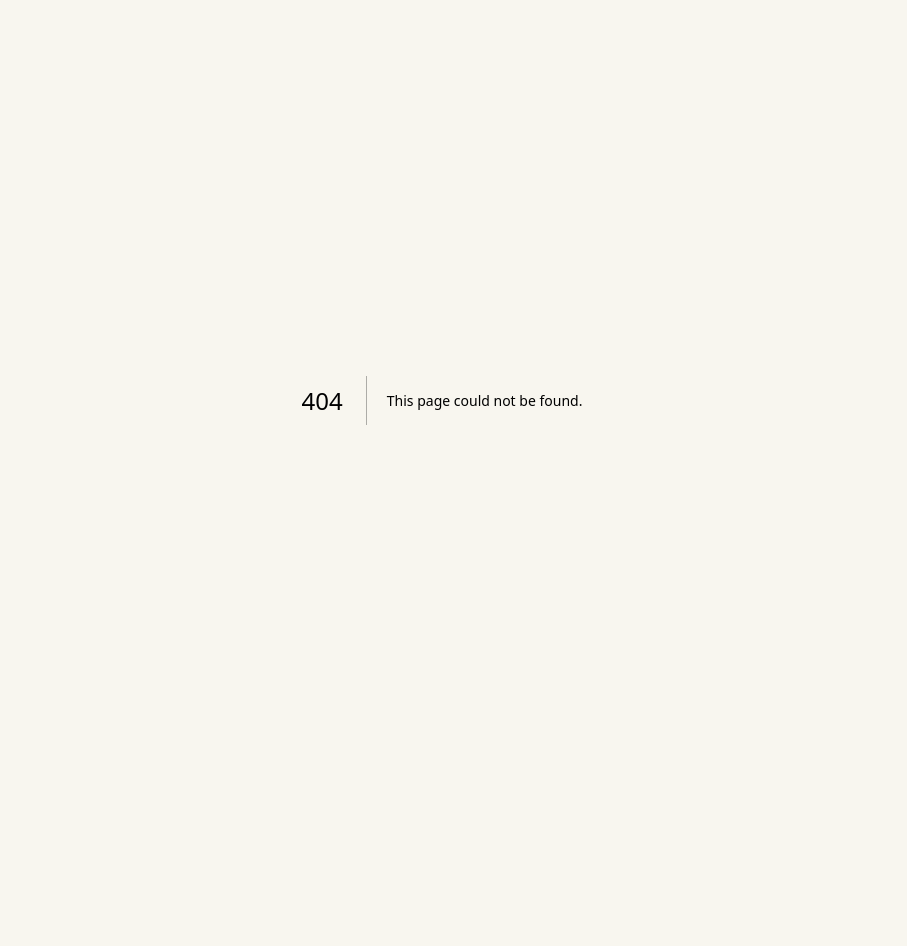
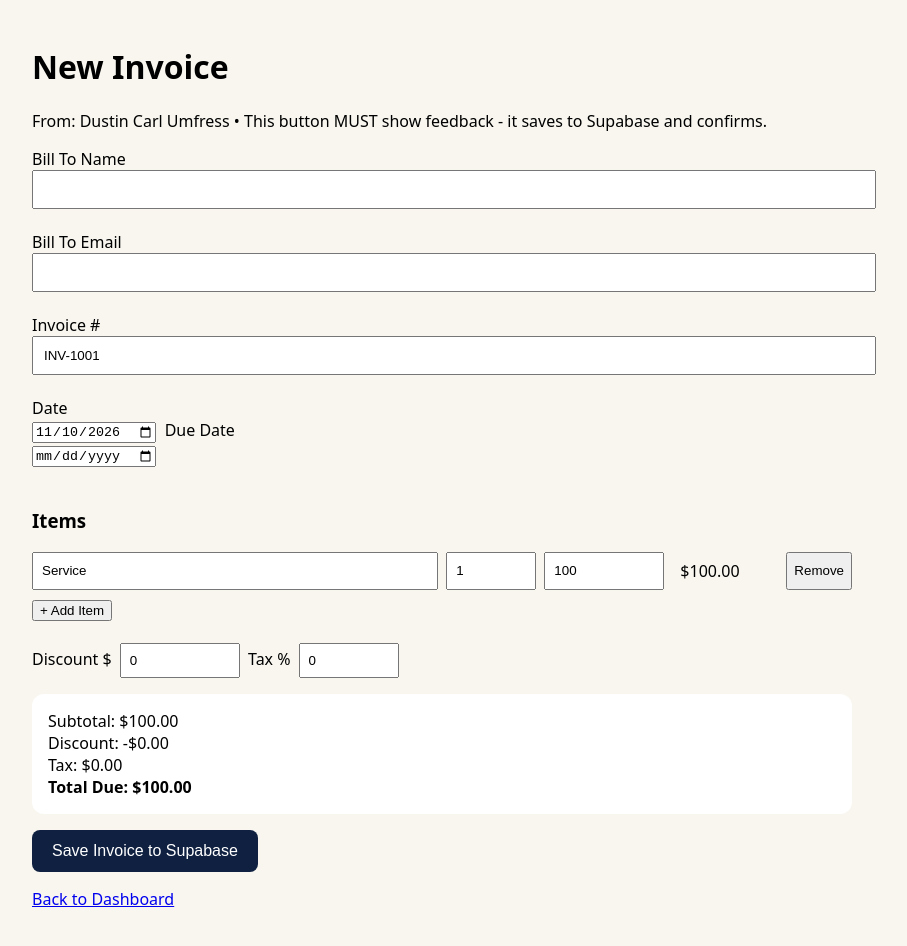
Before and after one commit to galvark71/Invoice-Pro, a Next.js app: page /new in a window 1280 px wide. Before the commit this address had no page. Shown: the top 946 px of the page, without its empty margins (198-1105 px from the left). Before the commit the page ends 800 px from the top, so only its background shows below. Built offline with nearby package versions, Linux system fonts and the light colour scheme; no server answers.

Commit message:
Add files via upload

```diff
--- /dev/null
+++ b/app/new/page.tsx
@@ -0,0 +1,62 @@
+'use client';
+import { useState } from 'react';
+import { supabase } from '../../lib/supabaseClient';
+export default function NewInvoice() {
+  const [clientName, setClientName] = useState('');
+  const [clientEmail, setClientEmail] = useState('');
+  const [number, setNumber] = useState('INV-1001');
+  const [date, setDate] = useState(new Date().toISOString().slice(0,10));
+  const [due, setDue] = useState('');
+  const [items, setItems] = useState([{ description: 'Service', qty: 1, price: 100 }]);
+  const [discount, setDiscount] = useState(0);
+  const [taxRate, setTaxRate] = useState(0);
+  const [saving, setSaving] = useState(false);
+  const [msg, setMsg] = useState('');
+  const subtotal = items.reduce((s, it) => s + it.qty * it.price, 0);
+  const tax = (subtotal - discount) * (taxRate / 100);
+  const total = subtotal - discount + tax;
+  function updateItem(i: number, key: string, val: any) {
+    const copy = [...items]; (copy[i] as any)[key] = key === 'description' ? val : Number(val); setItems(copy);
+  }
+  async function save() {
+    setSaving(true); setMsg('');
+    if (!clientName) { setMsg('Enter a client name first.'); setSaving(false); return; }
+    const { data: inv, error } = await supabase.from('invoices').insert({
+      client_name: clientName, client_email: clientEmail, invoice_number: number,
+      invoice_date: date, due_date: due || null, subtotal, discount, tax_rate: taxRate, tax_amount: tax, total, status: 'unpaid'
+    }).select().single();
+    if (error) { setMsg('Save failed: ' + error.message + ' - Check your Supabase keys and schema.sql'); setSaving(false); return; }
+    if (inv) {
+      const rows = items.map(it => ({ invoice_id: inv.id, description: it.description, qty: it.qty, price: it.price, line_total: it.qty * it.price }));
+      await supabase.from('invoice_items').insert(rows);
+    }
+    setMsg('Saved! Invoice #' + number + ' total $' + total.toFixed(2) + ' is now in Supabase.');
+    setSaving(false);
+  }
+  return (<main style={{ maxWidth: 820, margin: '0 auto', padding: 24 }}>
+    <h1>New Invoice</h1>
+    <p>From: Dustin Carl Umfress • This button MUST show feedback - it saves to Supabase and confirms.</p>
+    <label>Bill To Name<br/><input value={clientName} onChange={e => setClientName(e.target.value)} style={{ width: '100%', padding: 10 }} /></label><br/><br/>
+    <label>Bill To Email<br/><input value={clientEmail} onChange={e => setClientEmail(e.target.value)} style={{ width: '100%', padding: 10 }} /></label><br/><br/>
+    <label>Invoice #<br/><input value={number} onChange={e => setNumber(e.target.value)} style={{ width: '100%', padding: 10 }} /></label><br/><br/>
+    <label>Date<br/><input type="date" value={date} onChange={e => setDate(e.target.value)} /></label> &nbsp;
+    <label>Due Date<br/><input type="date" value={due} onChange={e => setDue(e.target.value)} /></label><br/><br/>
+    <h3>Items</h3>
+    {items.map((it, i) => (<div key={i} style={{ display: 'flex', gap: 8, marginBottom: 8 }}>
+      <input value={it.description} onChange={e => updateItem(i, 'description', e.target.value)} placeholder="Description" style={{ flex: 2, padding: 8 }} />
+      <input type="number" value={it.qty} onChange={e => updateItem(i, 'qty', e.target.value)} style={{ width: 70, padding: 8 }} />
+      <input type="number" value={it.price} onChange={e => updateItem(i, 'price', e.target.value)} style={{ width: 100, padding: 8 }} />
+      <span style={{ width: 90, padding: 8 }}>${(it.qty * it.price).toFixed(2)}</span>
+      <button onClick={() => setItems(items.filter((_, idx) => idx !== i))}>Remove</button>
+    </div>))}
+    <button onClick={() => setItems([...items, { description: 'New item', qty: 1, price: 0 }])}>+ Add Item</button><br/><br/>
+    <label>Discount $<input type="number" value={discount} onChange={e => setDiscount(Number(e.target.value))} style={{ marginLeft: 8, padding: 8, width: 100 }} /></label> &nbsp;
+    <label>Tax %<input type="number" value={taxRate} onChange={e => setTaxRate(Number(e.target.value))} style={{ marginLeft: 8, padding: 8, width: 80 }} /></label>
+    <div style={{ background: 'white', padding: 16, borderRadius: 12, marginTop: 16 }}>
+      <div>Subtotal: ${subtotal.toFixed(2)}</div><div>Discount: -${discount.toFixed(2)}</div><div>Tax: ${tax.toFixed(2)}</div><div><b>Total Due: ${total.toFixed(2)}</b></div>
+    </div>
+    <button onClick={save} disabled={saving} style={{ marginTop: 16, background: '#0F2040', color: 'white', padding: '12px 20px', borderRadius: 8, border: 'none', fontSize: 16 }}>{saving ? 'Saving...' : 'Save Invoice to Supabase'}</button>
+    {msg && <p style={{ background: '#EAF6EA', padding: 12, borderRadius: 8, marginTop: 12 }}><b>{msg}</b></p>}
+    <p><a href="/">Back to Dashboard</a></p>
+  </main>);
+}
```
